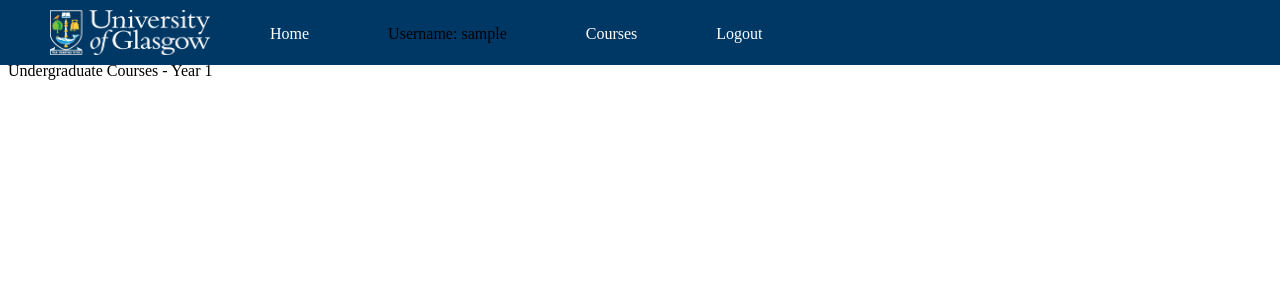
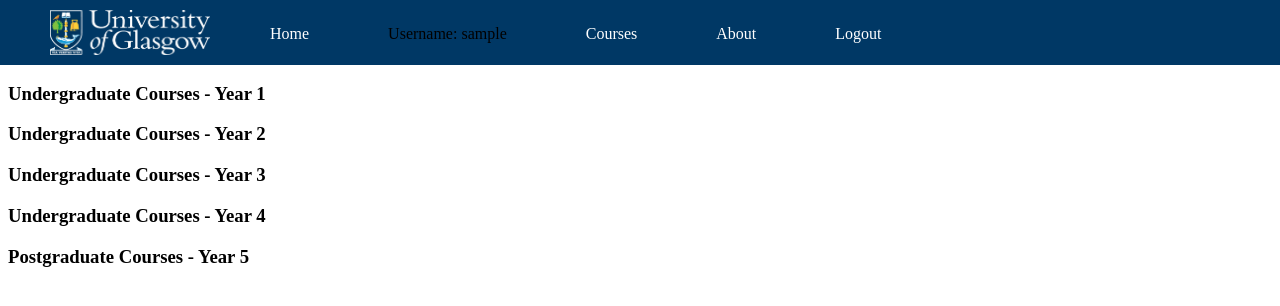
Before and after one commit to GeorgeIniatis/Course-Grade-Calculation, a Django app: page /chemapp/courses/ in a window 1280 px wide. Shown: the part 16-322 px from the top of the page. Run offline with Django 3.2, Linux system fonts and the light colour scheme; a user stored in the database is signed in; tables that the repository leaves empty hold one stand-in row (values such as "Sample post").

Commit message:
Changes *Added some verbose names to models to make admin page clearer. *Prototype Individual Course page working. Worked on Invididual Course View and Template. Need to add a section for course Assessments *Added more years to Courses page. Updated template. Links now work and redirect to individual Course pages

```diff
--- a/chemapp/models.py
+++ b/chemapp/models.py
@@ -21,7 +21,7 @@ class Course(models.Model):
 
     #any paramets here max min?
     #Question to ask customer
-    creditsWorth = models.IntegerField(validators=[MaxValueValidator(20), MinValueValidator(5)])
+    creditsWorth = models.IntegerField(validators=[MaxValueValidator(20), MinValueValidator(5)],verbose_name="Credits Worth")
 
     name = models.CharField(max_length=200)
     shortHand = models.CharField(max_length=50)
@@ -32,7 +32,7 @@ class Course(models.Model):
 
     #I think they want as well a field that would show the current year that the course is being taught
     #2019-2020 something like that
-    academicYearTaught = models.CharField(max_length=50)
+    academicYearTaught = models.CharField(max_length=50, verbose_name="Academic Year Taught")
 
     semester = models.IntegerField(validators=[MaxValueValidator(2), MinValueValidator(1)])
 
@@ -42,11 +42,11 @@ class Course(models.Model):
     comments = models.TextField(max_length=500, blank=True)
 
     #may have to change decimal places
-    minimumPassGrade = models.CharField(max_length=2)
+    minimumPassGrade = models.CharField(max_length=2,verbose_name="Minimum Pass Grade")
 
     #Percentage of assessments that need to be submitted in order to get credits
     #eg 0.75
-    minimumRequirementsForCredit = models.DecimalField(max_digits=3, decimal_places = 2)
+    minimumRequirementsForCredit = models.DecimalField(max_digits=3, decimal_places = 2, verbose_name="Minimum Requirements For Credit")
 
     slug = models.SlugField(unique=True)
 
@@ -58,22 +58,22 @@ class Course(models.Model):
         return self.shortHand
 
 class Student(models.Model):
-    firstName = models.CharField(max_length=128)
-    lastName = models.CharField(max_length=128)
+    firstName = models.CharField(max_length=128,verbose_name="First Name")
+    lastName = models.CharField(max_length=128,verbose_name="Last Name")
     #not quite sure why we need this?
     #This will be the name provided in the excel file as far as i know
     #Something like John,Smith with the comma included
-    myCampusName = models.CharField(max_length=128)
+    myCampusName = models.CharField(max_length=128, verbose_name="myCampus Name")
 
-    studentID = models.PositiveIntegerField(validators=[MaxValueValidator(9999999)],unique=True)
-    anonID = models.PositiveIntegerField(validators=[MaxValueValidator(9999999)],unique=True)
+    studentID = models.PositiveIntegerField(validators=[MaxValueValidator(9999999)],unique=True, verbose_name="Student ID")
+    anonID = models.PositiveIntegerField(validators=[MaxValueValidator(9999999)],unique=True, verbose_name="Anonymous ID")
 
-    academicPlan = models.CharField(max_length=128)
+    academicPlan = models.CharField(max_length=128,verbose_name="Academic Plan")
 
     #should we change this to restricted choice? integer field?
-    currentYear = models.IntegerField(validators=[MaxValueValidator(5), MinValueValidator(1)])
+    currentYear = models.IntegerField(validators=[MaxValueValidator(5), MinValueValidator(1)], verbose_name="Current Year")
 
-    graduationDate = models.DateField(null=True, blank=True)
+    graduationDate = models.DateField(null=True, blank=True,verbose_name="Graduation Date")
     comments = models.TextField(max_length=500, blank=True)
     #I don't really think gap year is necessary as they could start uni at any age.
     #gapYear = models.BooleanField(default = False)
@@ -99,7 +99,7 @@ class CourseGrade(models.Model):
 class Assessment(models.Model):
      weight = models.DecimalField(max_digits=3,decimal_places=2)
      name = models.CharField(max_length=128)
-     dueDate = models.DateTimeField(null=True, blank=True)
+     dueDate = models.DateTimeField(null=True, blank=True, verbose_name="Due Date and Time")
      course = models.ForeignKey(Course, on_delete=models.CASCADE)
 
      def __str__(self):
@@ -117,15 +117,15 @@ class AssessmentGrade(models.Model):
          ('CA', 'Credit Awarded'),
      )
 
-     submissionDate = models.DateTimeField(null=True, blank=True)
-     lateStatus = models.CharField(max_length=1,choices = LATE_STATUS, blank = True)
-     noDetriment = models.BooleanField(default = False)
-     goodCause = models.BooleanField(default = False)
-     goodCauseAction = models.CharField(max_length=5,choices = GOOD_CAUSE_ACTION, blank = True)
-     markedGrade = models.DecimalField(max_digits=5,decimal_places=2)
+     submissionDate = models.DateTimeField(null=True, blank=True, verbose_name="Submission Date and Time")
+     lateStatus = models.CharField(max_length=1,choices = LATE_STATUS, blank = True,verbose_name="Late Status")
+     noDetriment = models.BooleanField(default = False,verbose_name="No Detriment Policy")
+     goodCause = models.BooleanField(default = False,verbose_name="Good Cause")
+     goodCauseAction = models.CharField(max_length=5,choices = GOOD_CAUSE_ACTION, blank = True,verbose_name="Good Cause Action")
+     markedGrade = models.DecimalField(max_digits=5,decimal_places=2,verbose_name="Marked Grade")
      # Is there any need for the penalty field?
      #penalty = models.CharField()
-     finalGrade = models.DecimalField(max_digits=5,decimal_places=2)
+     finalGrade = models.DecimalField(max_digits=5,decimal_places=2,verbose_name="Final Grade")
      #assessmentCompGrades = ############# no clue what this is
 
      assessment = models.ForeignKey(Assessment, on_delete=models.CASCADE)
@@ -151,7 +151,7 @@ class AssessmentComponent(models.Model):
 class AssessmentComponentGrade(models.Model):
     grade = models.DecimalField(max_digits=5,decimal_places=2)
 
-    assessmentComponent = models.ForeignKey(AssessmentComponent, on_delete=models.CASCADE)
+    assessmentComponent = models.ForeignKey(AssessmentComponent, on_delete=models.CASCADE,verbose_name="Assessment Component")
     student = models.ForeignKey(Student, on_delete=models.CASCADE)
 
     class Meta:
--- a/chemapp/urls.py
+++ b/chemapp/urls.py
@@ -9,5 +9,5 @@ urlpatterns = [
     path('login/', views.user_login, name='login'),
     path('logout/', views.user_logout, name='logout'),
     path('courses/', views.courses, name='courses'),
-    #path('courses/<slug:course_name_slug>/', views.course, name='course'),
+    path('courses/<slug:course_name_slug>/', views.course, name='course'),
 ]
--- a/chemapp/views.py
+++ b/chemapp/views.py
@@ -6,13 +6,15 @@ from django.contrib.auth import authenticate, login, logout
 from django.contrib.auth.decorators import login_required
 from chemapp.models import *
 from chemapp.forms import *
+from django.http import Http404
 
 def home(request):
     context_dict = {'boldmessage':'This is the home page'}
     return render(request,'chemapp/home.html', context=context_dict)
 
 def about(request):
-    return HttpResponse("This is the about page")
+    context_dict = {'boldmessage':'This is the about page'}
+    return render(request,'chemapp/home.html', context=context_dict)
 
 def courses(request):
     coursesDict = {}
@@ -28,6 +30,16 @@ def courses(request):
         coursesDict[name] = courseList
 
     return render(request,'chemapp/courses.html', {'courses': coursesDict})
+
+def course(request,course_name_slug):
+    courseDict = {}
+    try:
+        course = Course.objects.get(slug=course_name_slug)
+        courseDict = {'course':course}
+    except Course.DoesNotExist:
+        raise Http404("Course does not exist")
+
+    return render(request,'chemapp/course.html', context=courseDict)
 
 def user_login(request):
     if request.method == 'POST':
--- a/templates/chemapp/base.html
+++ b/templates/chemapp/base.html
@@ -27,6 +27,7 @@
                   {% if user.is_authenticated %}
                   <li>Username: {{request.user.username}}</li>
                   <li><a href="{% url 'chemapp:courses' %}">Courses</a></li>
+                  <li><a href="{% url 'chemapp:about' %}">About</a></li>
                   <li><a href="{% url 'chemapp:logout' %}">Logout</a></li>
 
                   {% else %}
@@ -57,6 +58,7 @@
           <div>
             <br>
             <br>
+            <br>
             {% block sidebar_block %}
             {% endblock %}
           </div>
--- a/templates/chemapp/courses.html
+++ b/templates/chemapp/courses.html
@@ -7,15 +7,56 @@
 {% block body_block %}
 <div>
     {% if courses %}
-        <p> Undergraduate Courses - Year 1 </p>
+        <div>
+            <h3> Undergraduate Courses - Year 1 </h3>
             <ul>
             {% for key,value in courses.items %}
                 {% if value.0 == 1 %}
-
                     <li> <a href= {{ value.1 }} >{{ key }}</a> </li>
                 {% endif %}
             {% endfor %}
             </ul>
+        </div>
+        <div>
+            <h3> Undergraduate Courses - Year 2 </h3>
+            <ul>
+            {% for key,value in courses.items %}
+                {% if value.0 == 2 %}
+                    <li> <a href= {{ value.1 }} >{{ key }}</a> </li>
+                {% endif %}
+            {% endfor %}
+            </ul>
+        </div>
+        <div>
+            <h3> Undergraduate Courses - Year 3 </h3>
+            <ul>
+            {% for key,value in courses.items %}
+                {% if value.0 == 3 %}
+                    <li> <a href= {{ value.1 }} >{{ key }}</a> </li>
+                {% endif %}
+            {% endfor %}
+            </ul>
+        </div>
+        <div>
+            <h3> Undergraduate Courses - Year 4 </h3>
+            <ul>
+            {% for key,value in courses.items %}
+                {% if value.0 == 4 %}
+                    <li> <a href= {{ value.1 }} >{{ key }}</a> </li>
+                {% endif %}
+            {% endfor %}
+            </ul>
+        </div>
+        <div>
+            <h3> Postgraduate Courses - Year 5 </h3>
+            <ul>
+            {% for key,value in courses.items %}
+                {% if value.0 == 5 %}
+                    <li> <a href= {{ value.1 }} >{{ key }}</a> </li>
+                {% endif %}
+            {% endfor %}
+            </ul>
+        </div>
     {% endif %}
 </div>
 
```
Also changed, not shown: templates/chemapp/about.html (added, +16 -0 lines), templates/chemapp/course.html (added, +21 -0 lines). Lines whose indentation alone changed are shown as unchanged.
